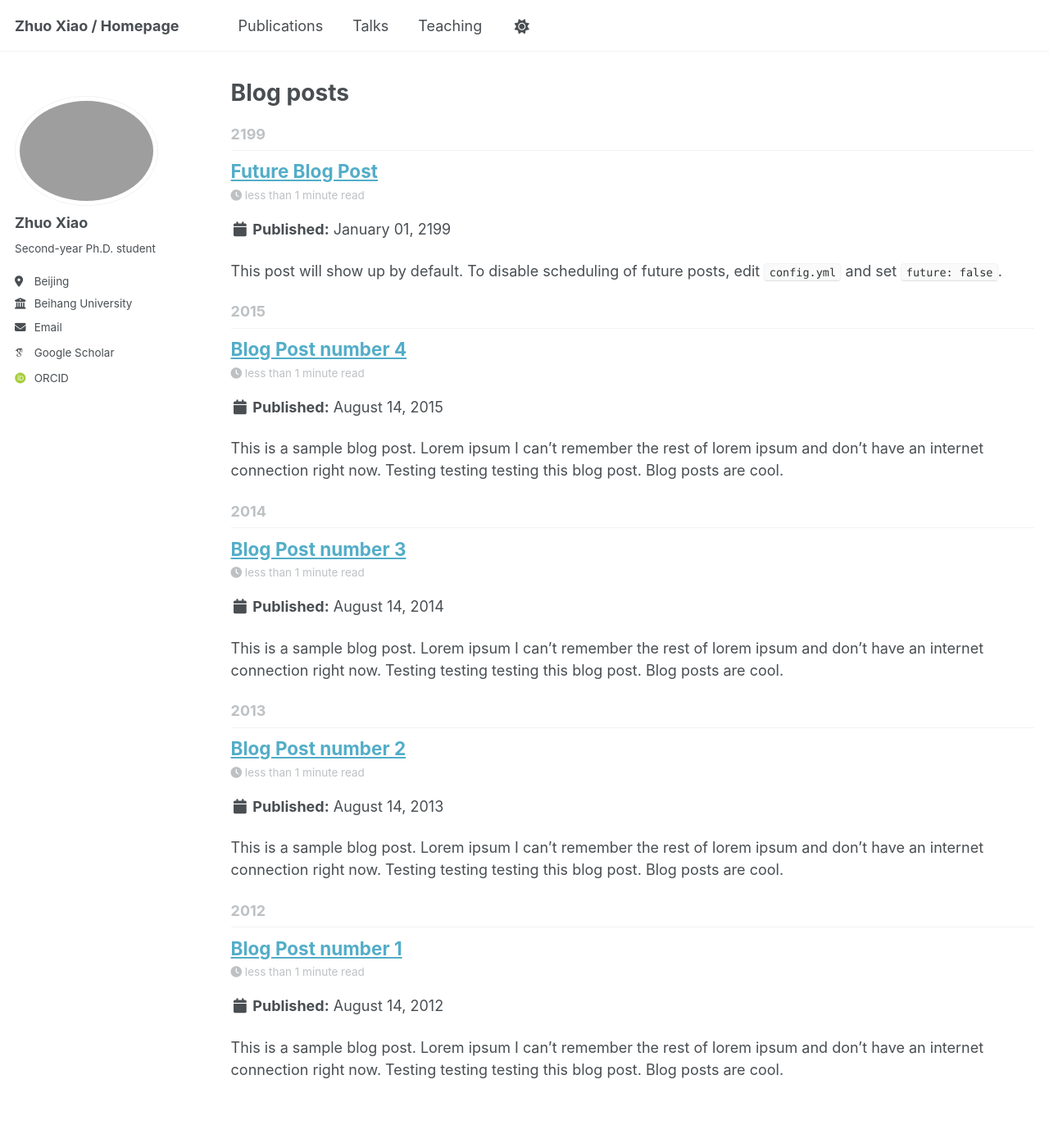
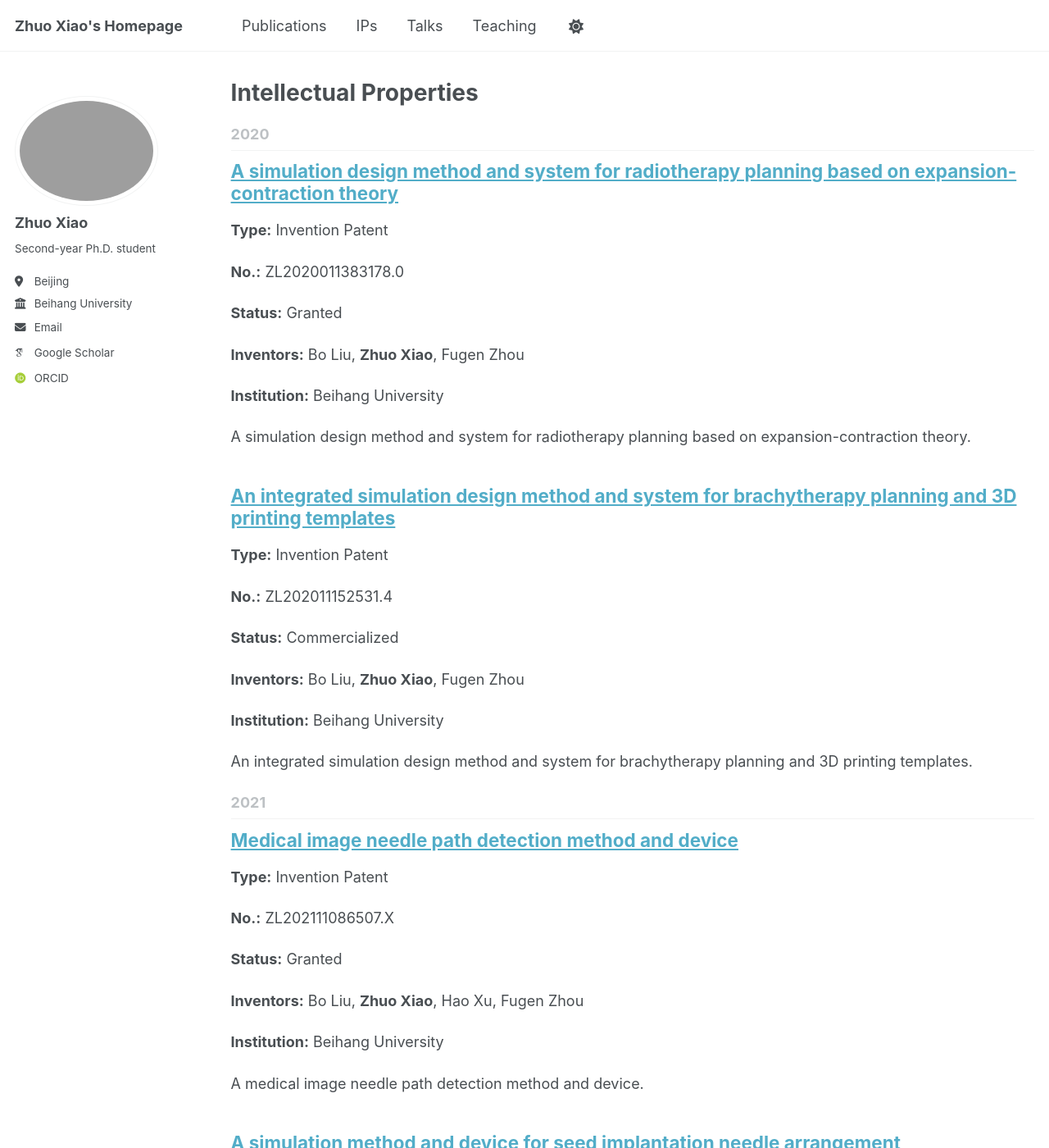
Before and after one commit to BUAAXZzz/BUAAXZzz.github.io, a Jekyll site: the page built from _pages/ips.html, in a window 1280 px wide and 1400 px high. Shown: the whole window at 82% size. Built offline with Jekyll 4.4.1, drawn with Linux system fonts in a browser that asks for light colours; some web fonts are replaced; a script that is not in the unit is left out; some of the changed text lies outside the part shown.

Commit message:
second commit

```diff
--- a/_config.yml
+++ b/_config.yml
@@ -9,7 +9,7 @@
 # Basic Site Settings
 locale                   : "en-US"
 site_theme               : "default" # Currently available options are "default", "air"
-title                    : "Zhuo Xiao / Homepage"
+title                    : "Zhuo Xiao's Homepage"
 title_separator          : "-"
 name                     : &name "Zhuo Xiao"
 description              : &description "Ph.D. candidate in Pattern Recognition & Intelligent System at Beihang University"   # Update this with a general description of your site, this is the default if not overridden by a page
@@ -230,21 +230,22 @@ collections:
   talks:
     output: true
     permalink: /:collection/:path/
+  ips:
+    output: true
+    permalink: /:collection/:path/
+
 
 
 # These settings control how pages and collections are included in the site
 defaults:
-  # _posts
+  # _ips
   - scope:
       path: ""
-      type: posts
+      type: ips
     values:
       layout: single
       author_profile: true
-      read_time: true
-      comments: true
       share: true
-      related: true
   # _pages
   - scope:
       path: ""
--- a/_data/navigation.yml
+++ b/_data/navigation.yml
@@ -11,6 +11,9 @@ main:
   - title: "Publications"
     url: /publications/
 
+  - title: "IPs"
+    url: /ips/
+
   - title: "Talks"
     url: /talks/
 
@@ -20,9 +23,6 @@ main:
   # - title: "Portfolio"
   #   url: /portfolio/
 
-  # - title: "Blog Posts"
-  #   url: /year-archive/
-
   # - title: "CV"
   #   url: /cv/
 
--- /dev/null
+++ b/_includes/archive-ip.html
@@ -0,0 +1,45 @@
+{% include base_path %}
+
+<div class="list__item">
+  <article class="archive__item" itemscope itemtype="http://schema.org/CreativeWork">
+
+    <!-- 标题 -->
+    <h2 class="archive__item-title" itemprop="headline">
+      <a href="{{ base_path }}{{ include.ip.url }}" rel="permalink">{{ include.ip.title }}</a>
+    </h2>
+
+    <!--知识产权类型 -->
+    {% if include.ip.type %}
+      <p><strong>Type:</strong> {{ include.ip.type }}</p>
+    {% endif %}
+
+    <!-- 编号 -->
+    {% if include.ip.number %}
+      <p><strong>No.:</strong> {{ include.ip.number }}</p>
+    {% endif %}
+
+    <!-- 状态 -->
+    {% if include.ip.status %}
+      <p><strong>Status:</strong> {{ include.ip.status }}</p>
+    {% endif %}
+
+    <!-- 发明人 -->
+    {% if include.ip.inventors %}
+      <p><strong>Inventors:</strong> {{ include.ip.inventors | markdownify | remove: "<p>" | remove: "</p>" }}</p>
+    {% endif %}
+
+
+    <!-- 机构 -->
+    {% if include.ip.institution %}
+      <p><strong>Institution:</strong> {{ include.ip.institution }}</p>
+    {% endif %}
+
+    <!-- 简短描述 -->
+    {% if include.ip.excerpt %}
+      <p class="archive__item-excerpt" itemprop="description">
+        {{ include.ip.excerpt | markdownify }}
+      </p>
+    {% endif %}
+
+  </article>
+</div>
--- /dev/null
+++ b/_ips/2020-brachytherapy-3dprinting.md
@@ -0,0 +1,12 @@
+---
+title: "An integrated simulation design method and system for brachytherapy planning and 3D printing templates"
+collection: ips
+date: 2020-11-01
+number: "ZL202011152531.4"
+institution: "Beihang University"
+type: "Invention Patent"
+status: "Commercialized"
+inventors: "Bo Liu, **Zhuo Xiao**, Fugen Zhou"
+excerpt: "An integrated simulation design method and system for brachytherapy planning and 3D printing templates."
+permalink: /ips/2020/brachytherapy-3dprinting/
+---
--- /dev/null
+++ b/_ips/2020-radiotherapy-simulation.md
@@ -0,0 +1,12 @@
+---
+title: "A simulation design method and system for radiotherapy planning based on expansion-contraction theory"
+collection: ips
+date: 2020-01-01
+number: "ZL2020011383178.0"
+institution: "Beihang University"
+type: "Invention Patent"
+status: "Granted"
+inventors: "Bo Liu, **Zhuo Xiao**, Fugen Zhou"
+excerpt: "A simulation design method and system for radiotherapy planning based on expansion-contraction theory."
+permalink: /ips/2020/radiotherapy-simulation/
+---
--- /dev/null
+++ b/_ips/2021-needle-path-detection.md
@@ -0,0 +1,12 @@
+---
+title: "Medical image needle path detection method and device"
+collection: ips
+date: 2021-11-01
+number: "ZL202111086507.X"
+institution: "Beihang University"
+type: "Invention Patent"
+status: "Granted"
+inventors: "Bo Liu, **Zhuo Xiao**, Hao Xu, Fugen Zhou"
+excerpt: "A medical image needle path detection method and device."
+permalink: /ips/2021/needle-path-detection/
+---
--- /dev/null
+++ b/_ips/2021-seed-implantation.md
@@ -0,0 +1,12 @@
+---
+title: "A simulation method and device for seed implantation needle arrangement"
+collection: ips
+date: 2021-11-15
+number: "ZL202111031046.6"
+institution: "Beihang University"
+type: "Invention Patent"
+status: "Granted"
+inventors: "Bo Liu, **Zhuo Xiao**, Fugen Zhou"
+excerpt: "A simulation method and device for seed implantation needle arrangement."
+permalink: /ips/2021/seed-implantation/
+---
--- /dev/null
+++ b/_ips/2024-software.md
@@ -0,0 +1,12 @@
+---
+title: "Intelligent I-125 Seed Implantation Planning and Dose Management Software System V1.0"
+collection: ips
+date: 2024-08-29
+number: "2024SR1268353"
+institution: "Beihang University"
+type: "Software Copyright"
+status: "All Rights Reserved"
+inventors: "**Zhuo Xiao**, Bo Liu, Fugen Zhou"
+excerpt: "An intelligent software system for I-125 seed implantation planning and dose management, Version 1.0."
+permalink: /ips/2024/i125-plan-dose-software/
+---
--- /dev/null
+++ b/_ips/2025-intracavitary-seed-distribution.md
@@ -0,0 +1,12 @@
+---
+title: "A simulation method and device for intracavitary radioactive seed source distribution"
+collection: ips
+date: 2025-01-01
+number: "WO2025102522A1"
+institution: "Beihang University"
+type: "PCT Patent"
+status: "Pending"
+inventors: "Bo Liu, **Zhuo Xiao**, Qinglong Yao, Fugen Zhou"
+excerpt: "A simulation method and device for intracavitary radioactive seed source distribution."
+permalink: /ips/2025/intracavitary-seed-distribution/
+---
--- /dev/null
+++ b/_ips/2025-llm-needle-path-detection.md
@@ -0,0 +1,12 @@
+---
+title: "A needle path detection method and device based on multimodal large language model"
+collection: ips
+date: 2025-09-01
+number: "CN202510486698.0"
+institution: "Beihang University"
+type: "Invention Patent"
+status: "Pending"
+inventors: "**Zhuo Xiao**, Bo Liu, Fugen Zhou"
+excerpt: "A needle path detection method and device based on a multimodal large language model."
+permalink: /ips/2025/llm-needle-path-detection/
+---
--- a/_pages/year-archive.html
+++ b/_pages/ips.html
@@ -1,19 +1,17 @@
 ---
 layout: archive
-permalink: /year-archive/
-title: "Blog posts"
+title: "Intellectual Properties"
+permalink: /ips/
 author_profile: true
-redirect_from:
-  - /wordpress/blog-posts/
 ---
 
 {% include base_path %}
 {% capture written_year %}'None'{% endcapture %}
-{% for post in site.posts %}
-  {% capture year %}{{ post.date | date: '%Y' }}{% endcapture %}
+{% for ip in site.ips %}
+  {% capture year %}{{ ip.date | date: '%Y' }}{% endcapture %}
   {% if year != written_year %}
     <h2 id="{{ year | slugify }}" class="archive__subtitle">{{ year }}</h2>
     {% capture written_year %}{{ year }}{% endcapture %}
   {% endif %}
-  {% include archive-single.html %}
+  {% include archive-ip.html ip=ip %}
 {% endfor %}
--- a/_posts/2012-08-14-blog-post-1.md
+++ /dev/null
@@ -1,20 +0,0 @@
----
-title: 'Blog Post number 1'
-date: 2012-08-14
-permalink: /posts/2012/08/blog-post-1/
-tags:
-  - cool posts
-  - category1
-  - category2
----
-
-This is a sample blog post. Lorem ipsum I can't remember the rest of lorem ipsum and don't have an internet connection right now. Testing testing testing this blog post. Blog posts are cool.
-
-Headings are cool
-======
-
-You can have many headings
-======
-
-Aren't headings cool?
-------
--- a/_posts/2013-08-14-blog-post-2.md
+++ /dev/null
@@ -1,20 +0,0 @@
----
-title: 'Blog Post number 2'
-date: 2013-08-14
-permalink: /posts/2013/08/blog-post-2/
-tags:
-  - cool posts
-  - category1
-  - category2
----
-
-This is a sample blog post. Lorem ipsum I can't remember the rest of lorem ipsum and don't have an internet connection right now. Testing testing testing this blog post. Blog posts are cool.
-
-Headings are cool
-======
-
-You can have many headings
-======
-
-Aren't headings cool?
-------
--- a/_posts/2014-08-14-blog-post-3.md
+++ /dev/null
@@ -1,20 +0,0 @@
----
-title: 'Blog Post number 3'
-date: 2014-08-14
-permalink: /posts/2014/08/blog-post-3/
-tags:
-  - cool posts
-  - category1
-  - category2
----
-
-This is a sample blog post. Lorem ipsum I can't remember the rest of lorem ipsum and don't have an internet connection right now. Testing testing testing this blog post. Blog posts are cool.
-
-Headings are cool
-======
-
-You can have many headings
-======
-
-Aren't headings cool?
-------
--- a/_posts/2199-01-01-future-post.md
+++ /dev/null
@@ -1,11 +0,0 @@
----
-title: 'Future Blog Post'
-date: 2199-01-01
-permalink: /posts/2012/08/blog-post-4/
-tags:
-  - cool posts
-  - category1
-  - category2
----
-
-This post will show up by default. To disable scheduling of future posts, edit `config.yml` and set `future: false`.
```
Also changed, not shown: _posts/2015-08-14-blog-post-4.md (deleted, +0 -20 lines).
